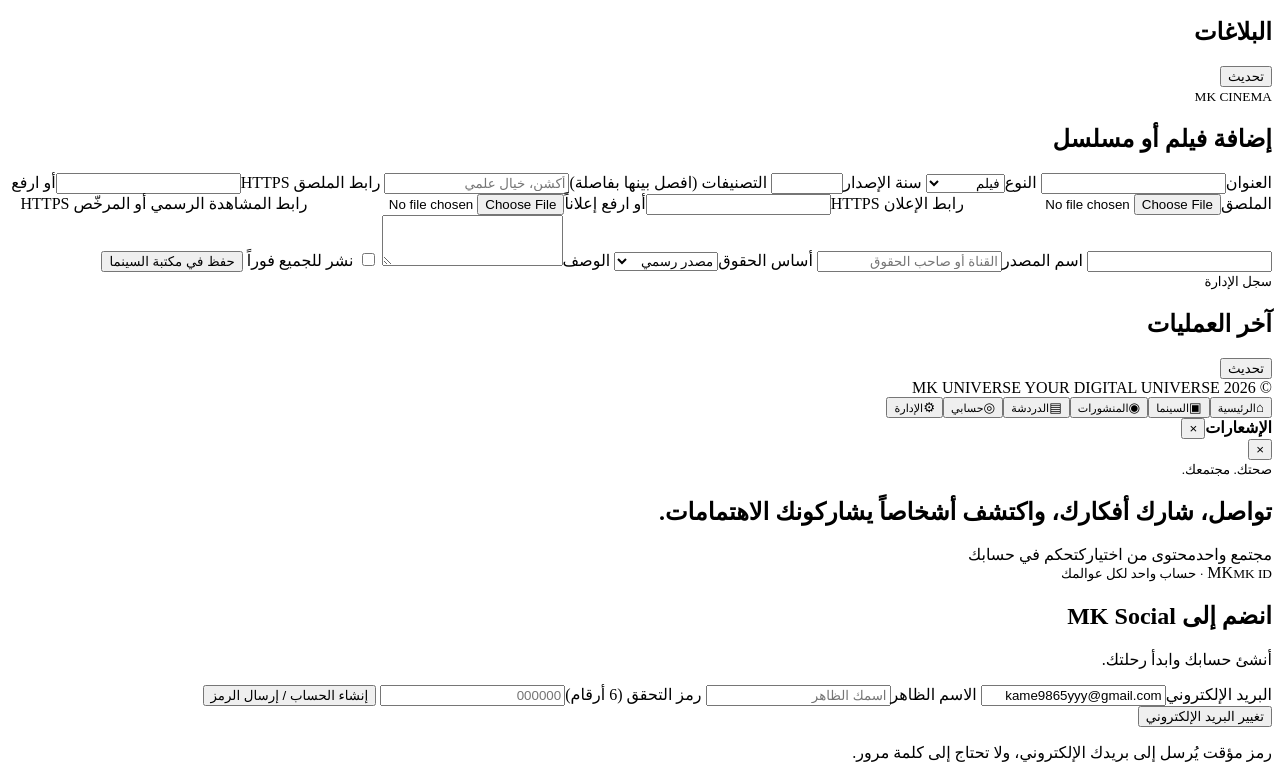
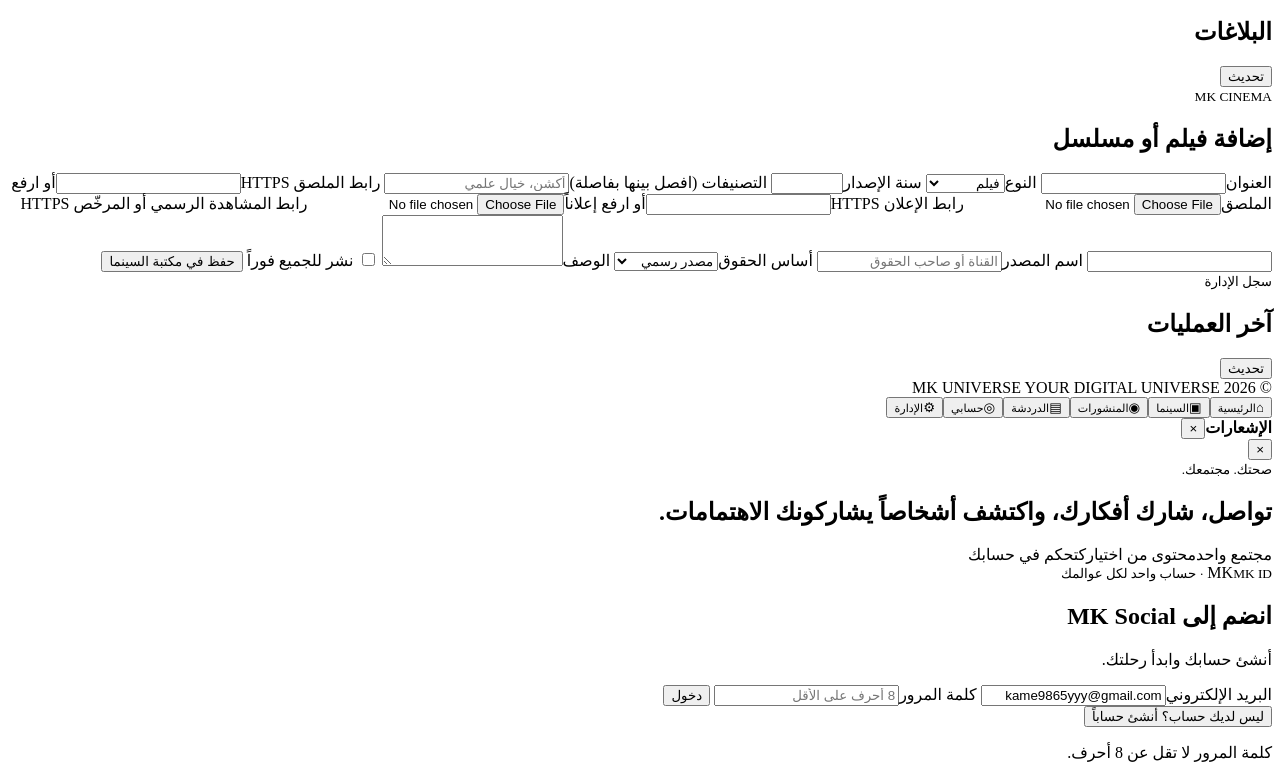
Before and after one commit to kamelmouhammed55-coder/Mk---Social, a website with bundled scripts: page index.html in a window 1280 px wide. Shown: the part 2508-3286 px from the top of the page. Built offline with nearby package versions, Linux system fonts and the light colour scheme; a script that the page names is missing.

Commit message:
Replace OTP form with email and password fields

```diff
--- a/index.html
+++ b/index.html
@@ -100,12 +100,11 @@
       <h2 id="auth-heading">انضم إلى MK Social</h2><p id="auth-description">أنشئ حسابك وابدأ رحلتك.</p>
       <form id="auth-form">
         <label>البريد الإلكتروني<input id="auth-email" type="email" autocomplete="email" placeholder="name@example.com" value="kame9865yyy@gmail.com" required></label>
-        <label id="display-name-wrap">الاسم الظاهر<input id="auth-display-name" type="text" autocomplete="name" maxlength="40" placeholder="اسمك الظاهر"></label>
-        <label id="otp-wrap" class="hidden">رمز التحقق (6 أرقام)<input id="auth-otp" type="text" inputmode="numeric" autocomplete="one-time-code" pattern="[0-9]{6}" maxlength="6" placeholder="000000"></label>
-        <button id="auth-submit" class="primary auth-submit" type="submit">إنشاء الحساب / إرسال الرمز</button>
+        <label>كلمة المرور<input id="auth-password" type="password" autocomplete="current-password" minlength="8" maxlength="72" placeholder="8 أحرف على الأقل" required></label>
+        <button id="auth-submit" class="primary auth-submit" type="submit">دخول</button>
       </form>
-      <button id="change-email" class="auth-switch hidden" type="button">تغيير البريد الإلكتروني</button>
-      <p class="auth-terms">رمز مؤقت يُرسل إلى بريدك الإلكتروني، ولا تحتاج إلى كلمة مرور.</p>
+      <button id="auth-mode-switch" class="auth-switch" type="button">ليس لديك حساب؟ أنشئ حساباً</button>
+      <p id="auth-terms" class="auth-terms">كلمة المرور لا تقل عن 8 أحرف.</p>
     </div>
   </section>
   <div id="toast-region" aria-live="polite"></div><script type="module" src="./app.js"></script>
```
